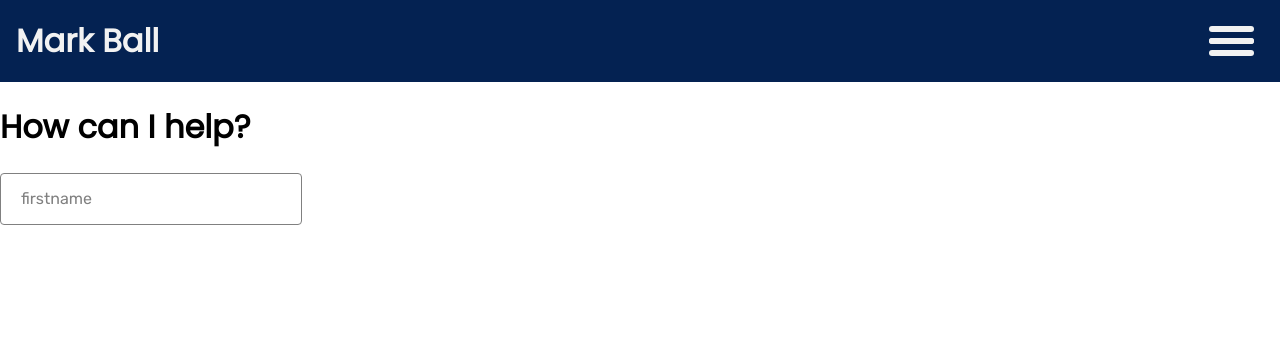
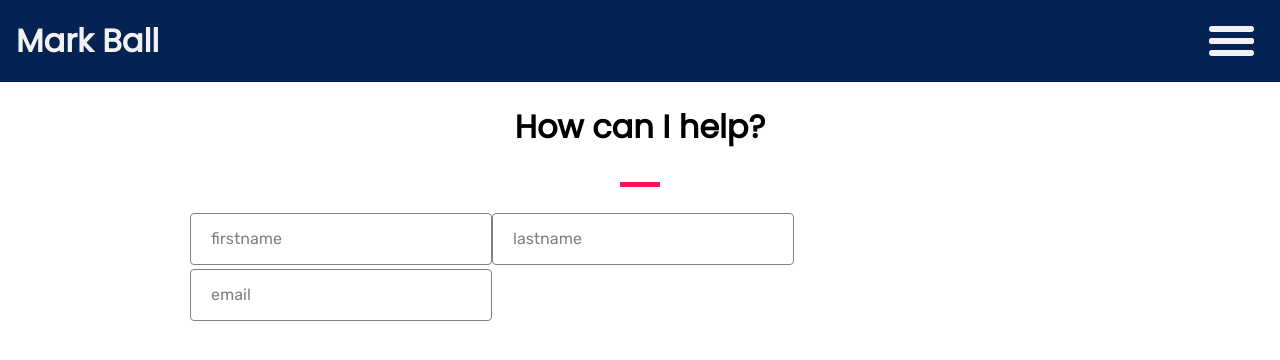
Before and after one commit to Mark-Ball/react-portfolio, a React (Create React App) app: page /contact in a window 1280 px wide. Shown: the top 360 px of the page. Built offline with nearby package versions, Linux system fonts and the light colour scheme.

Commit message:
created divider component

```diff
--- /dev/null
+++ b/src/components/Divider/Divider.js
@@ -0,0 +1,14 @@
+import React, { Component } from 'react';
+import { Line } from './styles';
+
+class Divider extends Component {
+    render() {
+        return (
+            <Line>
+                <span></span>
+            </Line>
+        )
+    }
+}
+
+export default Divider;
--- /dev/null
+++ b/src/components/Divider/styles.js
@@ -0,0 +1,15 @@
+import styled from 'styled-components';
+import { COLOURS } from '../../constants';
+
+export const Line = styled.div`
+    height: 40px;
+    text-align: center;
+
+    span {
+        background: ${COLOURS.HIGHLIGHT};
+        display: inline-block;
+        height: 5px;
+        width: 40px;
+    }
+
+`;
--- a/src/components/Forms/ContactForm/ContactForm.js
+++ b/src/components/Forms/ContactForm/ContactForm.js
@@ -1,6 +1,7 @@
 import React, { Component } from 'react';
 import { CForm } from './styles';
 import FormField from '../../FormField/FormField';
+import Divider from '../../Divider/Divider';
 
 class ContactForm extends Component {
     state = {
@@ -15,13 +16,24 @@ class ContactForm extends Component {
     }
 
     render() {
-        const { firstname } = this.state;
+        const { firstname,lastname, email } = this.state;
 
         return (
             <CForm>
                 <h1>How can I help?</h1>
+                <Divider />
+                <div>
+                    <FormField
+                        name={['firstname', firstname]}
+                        handleInputChange={this.handleInputChange}
+                    />
+                    <FormField
+                        name={['lastname', lastname]}
+                        handleInputChange={this.handleInputChange}
+                    />
+                </div>
                 <FormField
-                    name={['firstname', firstname]}
+                    name={['email', email]}
                     handleInputChange={this.handleInputChange}
                 />
             </CForm>
--- a/src/components/Forms/ContactForm/styles.js
+++ b/src/components/Forms/ContactForm/styles.js
@@ -1,57 +1,15 @@
 import styled from 'styled-components';
+import { COLOURS } from '../../../constants';
 
 export const CForm = styled.form`
+    display: flex;
+    flex-direction: column;
 
-`;
-
-/*
-    text-align: center;
-
-    div {
-        position: relative;
-    }
-
-    div span {
-        position: absolute;
-        left: 400px;
-        top: 30px;
-    }
+    height: 900px;
+    max-width: 900px;
+    margin: 0 auto;
 
     h1 {
         text-align: center;
     }
-
-    input, textarea {
-        border: 1px solid grey;
-        border-radius: 5px;
-        height: 50px;
-        margin: 20px;
-
-        :focus {
-            outline-width: 0;
-        }
-    }
-
-    input[name='firstname'], input[name='lastname'] {
-        display: inline-block;
-        width: 300px;
-    }
-
-    input[name='email'] {
-        display: block;
-        margin: 20px auto;
-        width: 640px;
-    }
-
-    textarea {
-        display: block;
-        margin: 20px auto;
-        width: 640px;
-    }
-
-    input[type='submit'] {
-        display: block;
-        margin: 20px auto;
-        width: 640px;
-    }
-*/
+`;
```
